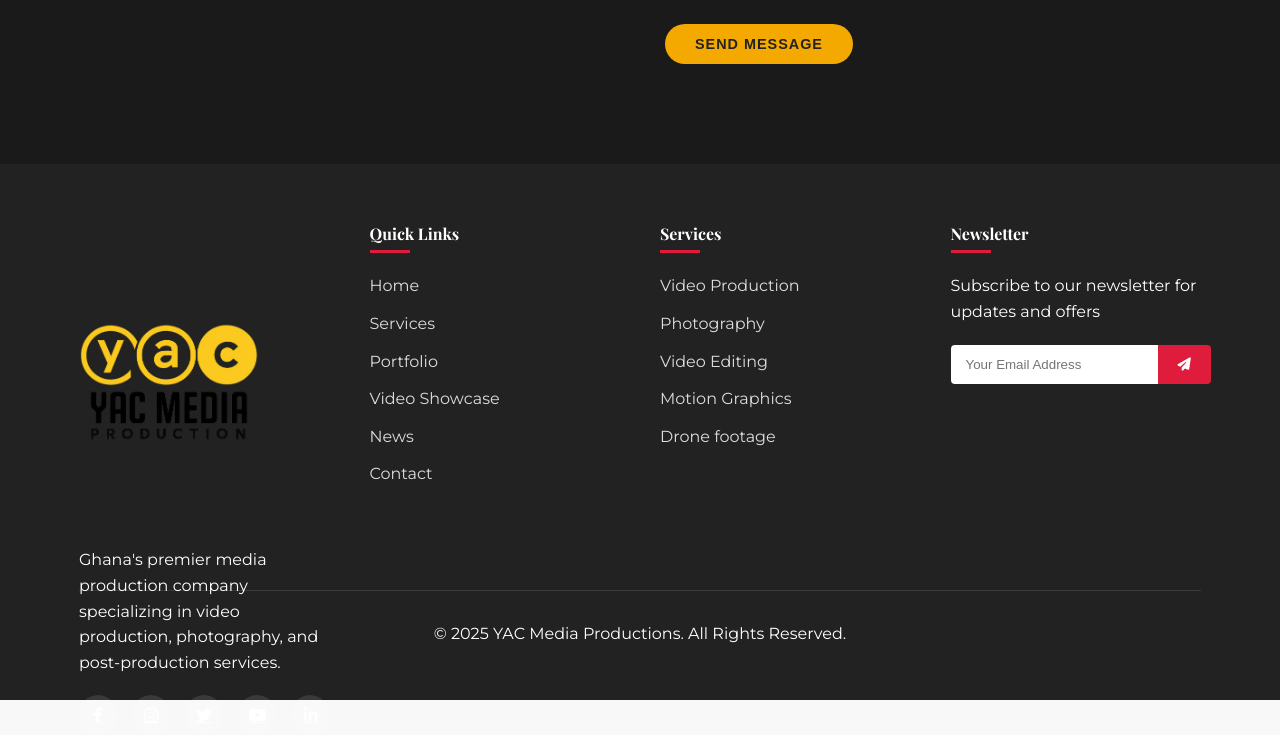
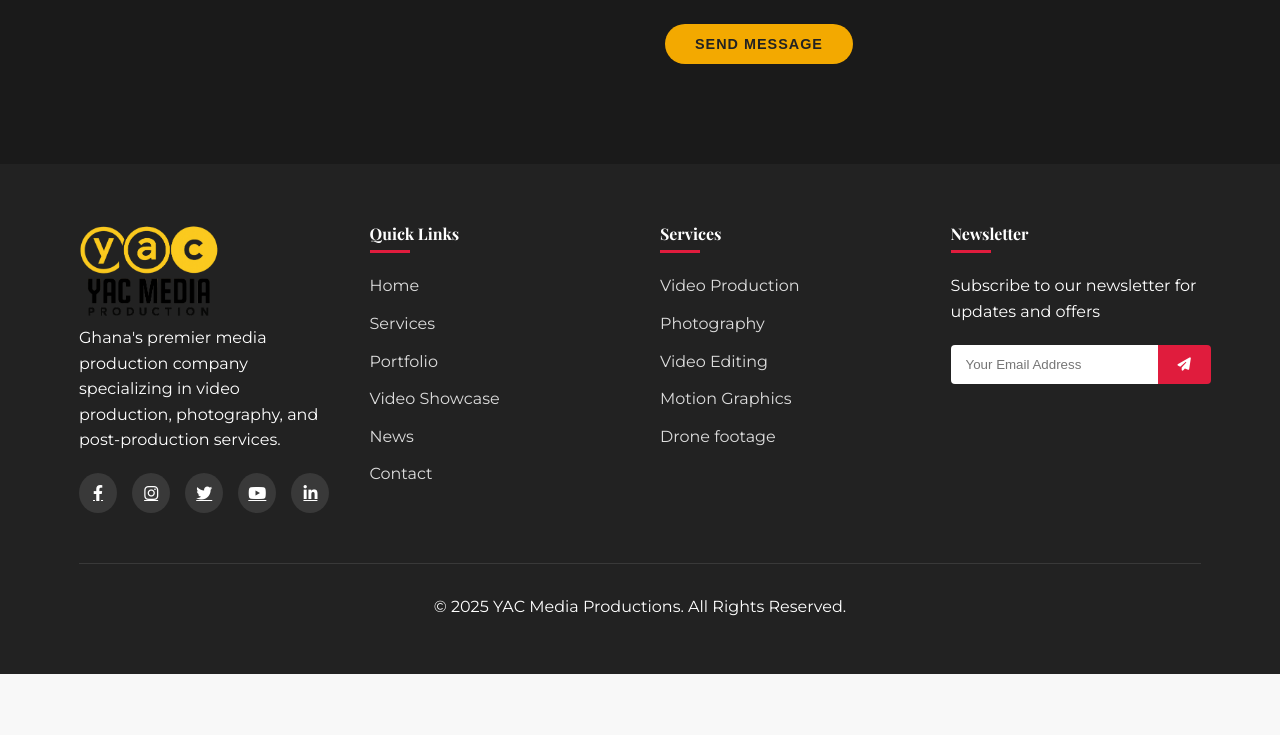
Before and after one commit to ahmedsayuti/YAC-Media, a plain HTML site: page index.html in a window 1280 px wide. Shown: the part 6195-6930 px from the top of the page. After the commit the page ends 6869 px from the top, so only its background shows below. Drawn offline with nearby package versions, Linux system fonts and the light colour scheme.

Commit message:
Update index.html

```diff
--- a/index.html
+++ b/index.html
@@ -769,9 +769,9 @@
       }
 
       .footer-logo img {
-        height: 100%;
+        /* height: 100%; */
         width: auto;
-        max-width: 180px;
+        max-width: 140px;
         object-fit: contain;
       }
 
```
